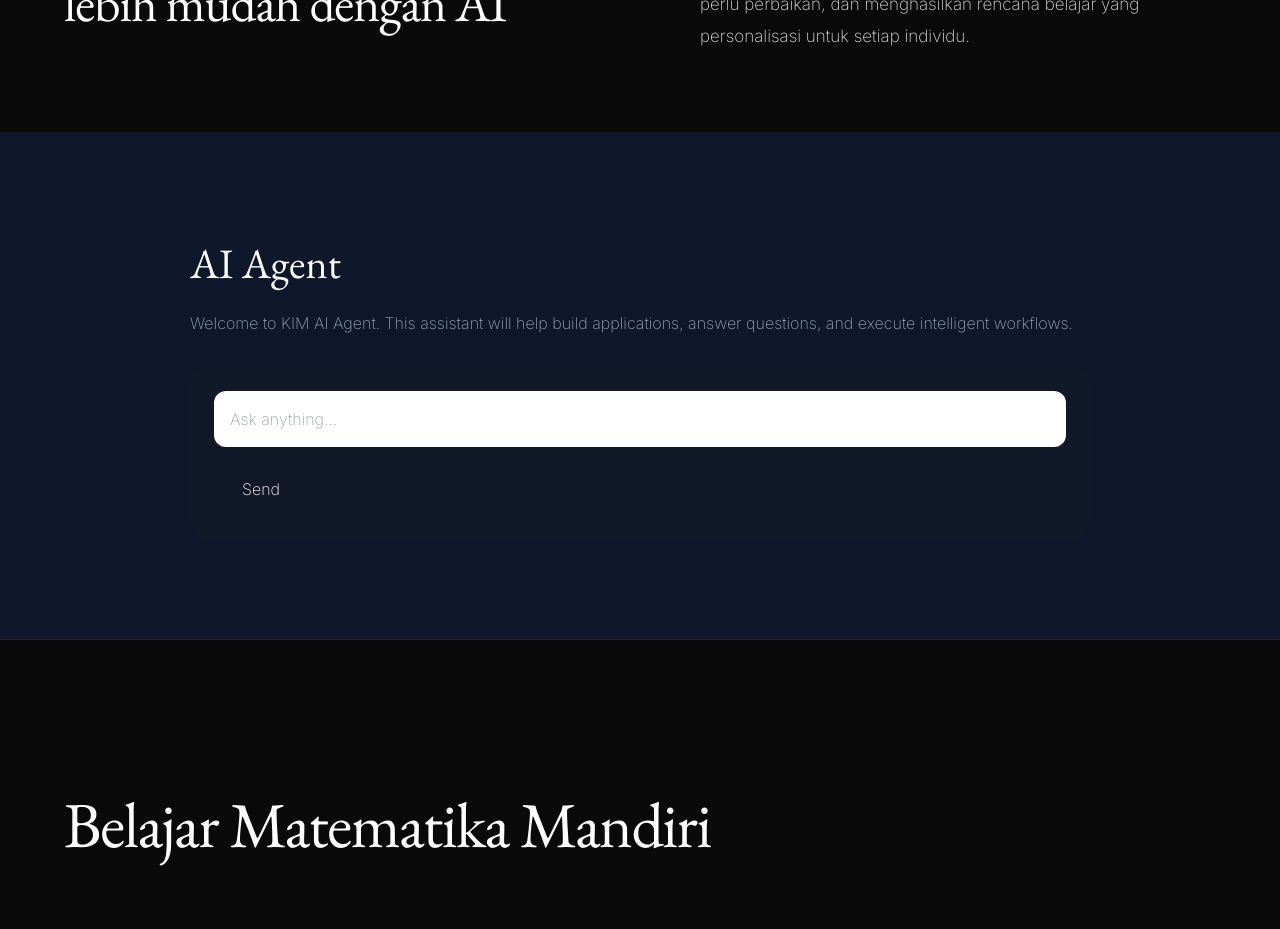
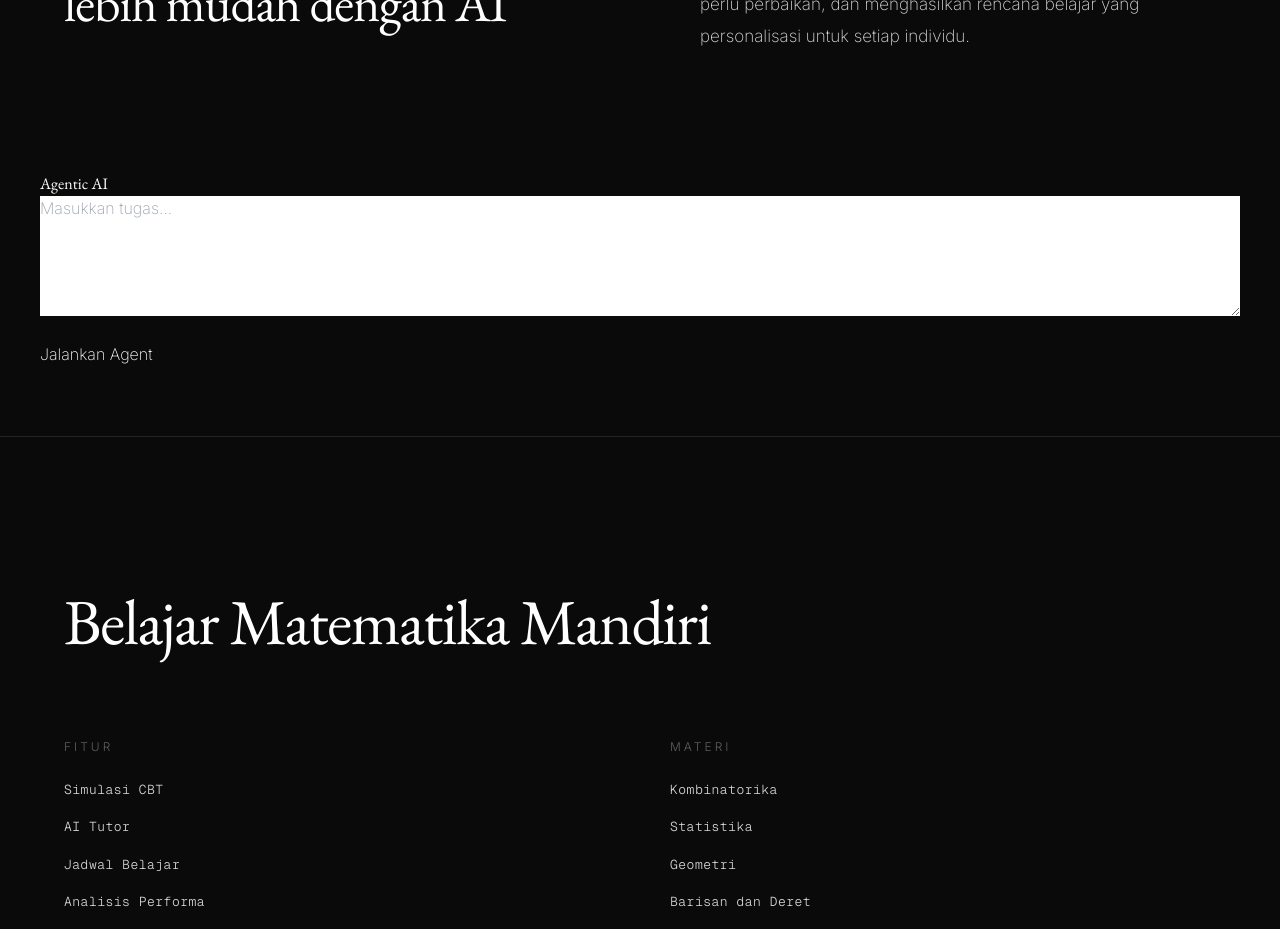
Before and after one commit to irzalgit/vue-kim, a React (Vite) app in the folder app/: page / in a window 1280 px wide. Shown: the part 2940-3869 px from the top of the page. Built offline with nearby package versions, Linux system fonts and the light colour scheme.

Commit message:
lengkapi agent

```diff
--- a/app/src/agent/agent.ts
+++ b/app/src/agent/agent.ts
@@ -1,12 +1,20 @@
-export interface AgentTask {
-  prompt: string;
-}
+import { AgentTask, AgentResult } from "./types";
+import { plan } from "./planner";
+import { execute } from "./executor";
+import { addMemory } from "./memory";
 
-export async function runAgent(task: AgentTask) {
-  console.log("Agent menerima tugas:", task.prompt);
+export async function runAgent(
+  task: AgentTask
+): Promise<AgentResult> {
+
+  addMemory(task.prompt);
+
+  const steps = plan(task);
+
+  const output = await execute(steps);
 
   return {
-    status: "success",
-    answer: `Memproses: ${task.prompt}`,
+    success: true,
+    answer: output.join("\n")
   };
 }
--- /dev/null
+++ b/app/src/agent/executor.ts
@@ -0,0 +1,11 @@
+import { executeTool } from "./tools";
+
+export async function execute(plan: string[]) {
+  const result = [];
+
+  for (const step of plan) {
+    result.push(await executeTool(step));
+  }
+
+  return result;
+}
--- /dev/null
+++ b/app/src/agent/memory.ts
@@ -0,0 +1,9 @@
+const history: string[] = [];
+
+export function addMemory(text: string) {
+  history.push(text);
+}
+
+export function getMemory() {
+  return history;
+}
--- /dev/null
+++ b/app/src/agent/planner.ts
@@ -0,0 +1,10 @@
+import { AgentTask } from "./types";
+
+export function plan(task: AgentTask) {
+  return [
+    `Menganalisis: ${task.prompt}`,
+    "Menentukan tool",
+    "Menjalankan tool",
+    "Menyusun jawaban"
+  ];
+}
--- /dev/null
+++ b/app/src/agent/tools.ts
@@ -0,0 +1,3 @@
+export async function executeTool(step: string) {
+  return `✔ ${step}`;
+}
--- /dev/null
+++ b/app/src/agent/types.ts
@@ -0,0 +1,8 @@
+export interface AgentTask {
+  prompt: string;
+}
+
+export interface AgentResult {
+  success: boolean;
+  answer: string;
+}
--- a/app/src/sections/Agent.tsx
+++ b/app/src/sections/Agent.tsx
@@ -1,67 +1,47 @@
+import { useState } from "react";
+import { runAgent } from "../agent/agent";
+
 export default function Agent() {
+  const [prompt, setPrompt] = useState("");
+  const [answer, setAnswer] = useState("");
+
+  async function handleRun() {
+    if (!prompt.trim()) return;
+
+    const result = await runAgent({
+      prompt,
+    });
+
+    setAnswer(result.answer);
+  }
+
   return (
-    <section
-      id="agent"
-      style={{
-        padding: "100px 24px",
-        background: "#0f172a",
-        color: "#fff",
-      }}
-    >
-      <div
-        style={{
-          maxWidth: "900px",
-          margin: "0 auto",
-        }}
-      >
-        <h2
-          style={{
-            fontSize: "42px",
-            marginBottom: "16px",
-          }}
-        >
-          AI Agent
-        </h2>
+    <section style={{ padding: "40px" }}>
+      <h2>Agentic AI</h2>
 
-        <p
-          style={{
-            color: "#94a3b8",
-            marginBottom: "32px",
-          }}
-        >
-          Welcome to KIM AI Agent. This assistant will help build applications,
-          answer questions, and execute intelligent workflows.
-        </p>
-
-        <div
-          style={{
-            background: "#111827",
-            padding: "24px",
-            borderRadius: "16px",
-          }}
-        >
-          <input
-            placeholder="Ask anything..."
+      <textarea
+        rows={5}
+        value={prompt}
+        onChange={(e) => setPrompt(e.target.value)}
+        placeholder="Masukkan tugas..."
         style={{
           width: "100%",
-              padding: "16px",
-              borderRadius: "12px",
-              border: "none",
-              marginBottom: "16px",
+          marginBottom: 20,
         }}
       />
 
-          <button
+      <button onClick={handleRun}>
+        Jalankan Agent
+      </button>
+
+      <pre
         style={{
-              padding: "14px 28px",
-              borderRadius: "12px",
-              cursor: "pointer",
+          marginTop: 30,
+          whiteSpace: "pre-wrap",
         }}
       >
-            Send
-          </button>
-        </div>
-      </div>
+        {answer}
+      </pre>
     </section>
   );
 }
```
Lines whose indentation alone changed are shown as unchanged.
